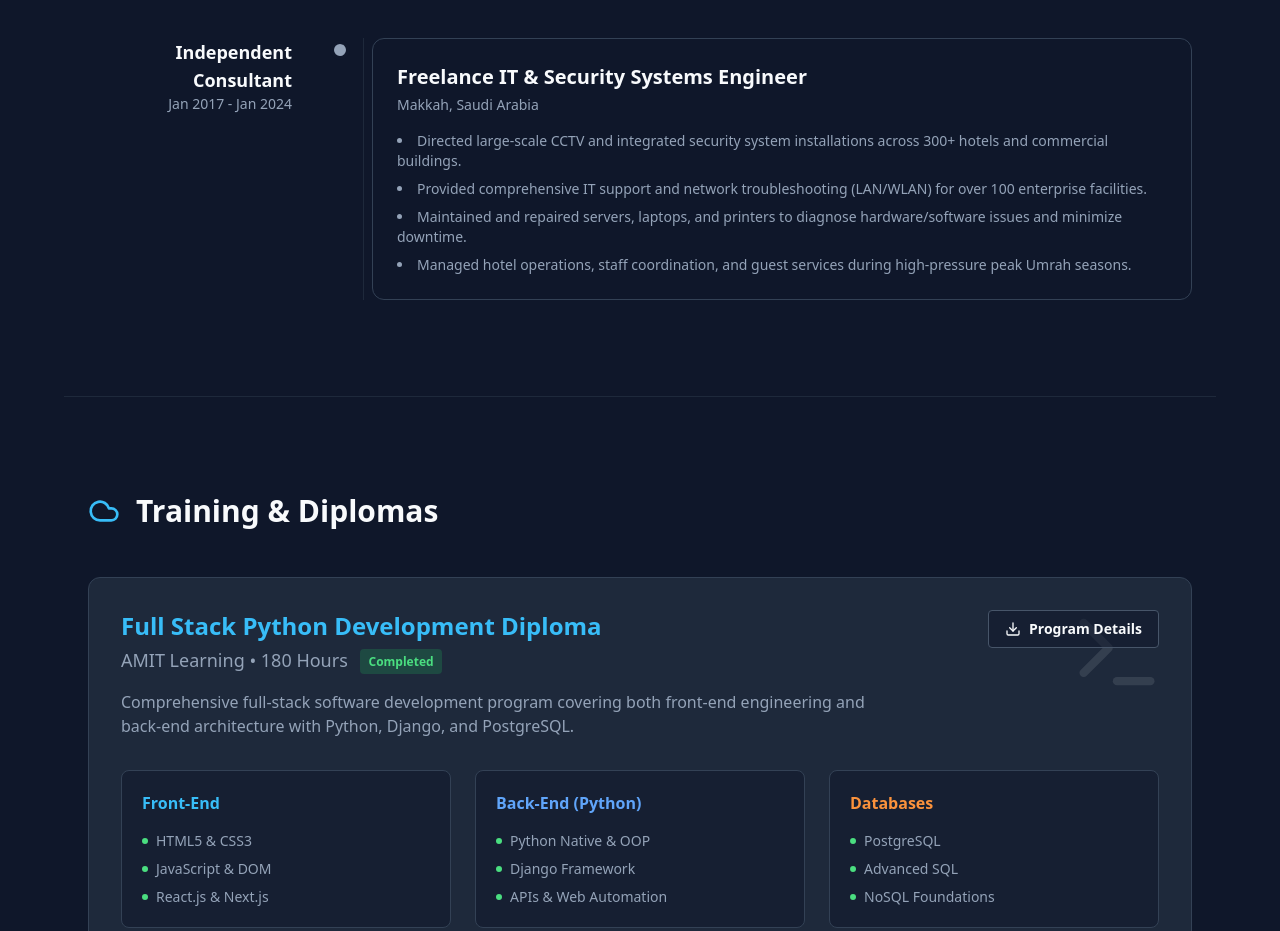
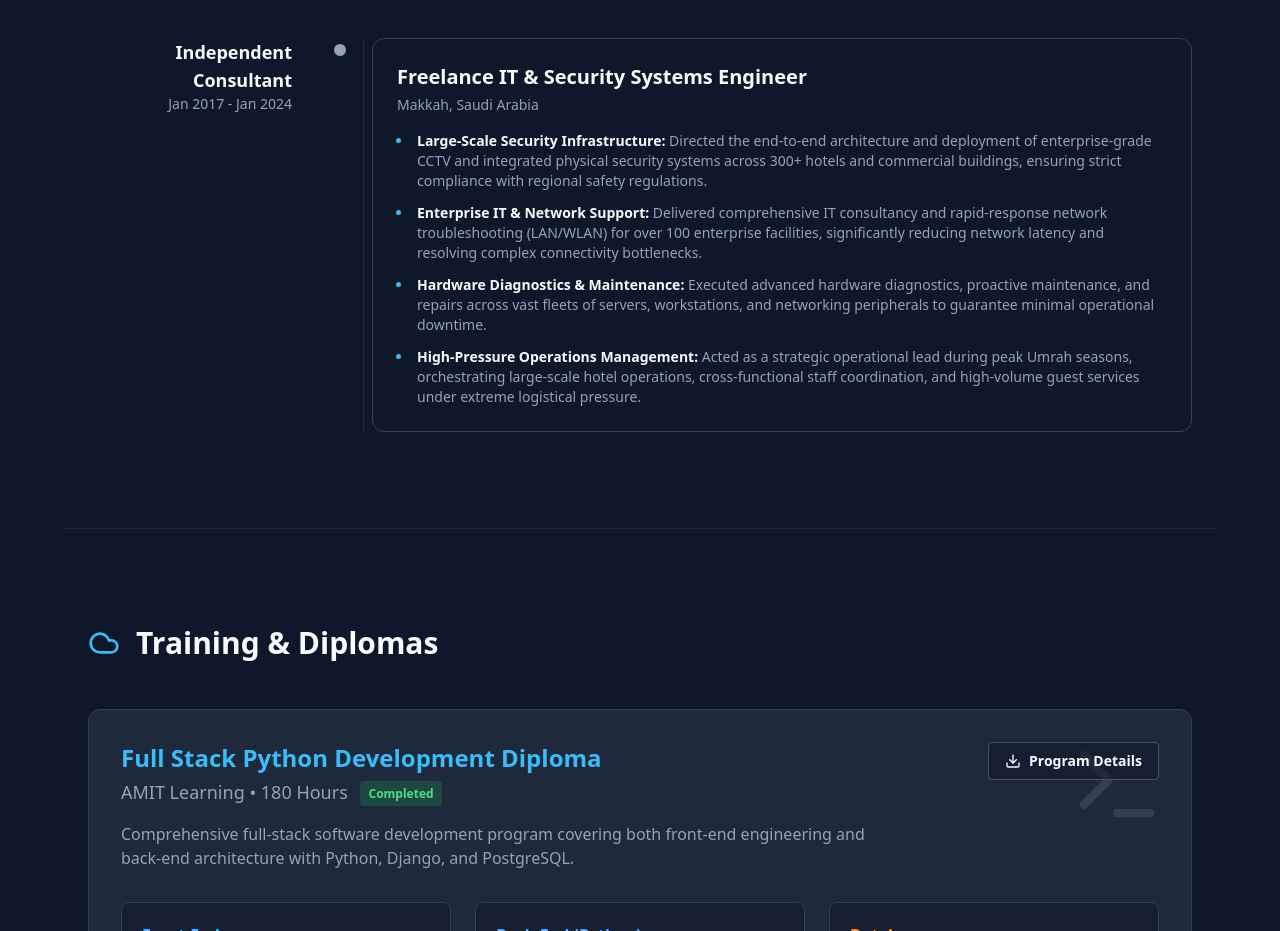
Before and after one commit to engmohammedomar533/portfolio, a React (Vite) app: page / in a window 1280 px wide. Shown: the part 4740-5671 px from the top of the page. Built offline with nearby package versions, Linux system fonts and the light colour scheme.

Commit message:
content: Detail and expand Independent Consultant experience section

```diff
--- a/src/App.tsx
+++ b/src/App.tsx
@@ -392,12 +392,12 @@ function App() {
                 <div className="md:col-span-3 bg-surface/50 p-6 rounded-xl border border-border">
                   <h3 className="text-xl font-bold mb-1">Freelance IT & Security Systems Engineer</h3>
                   <p className="text-muted text-sm mb-4">Makkah, Saudi Arabia</p>
-                  <ul className="space-y-2 text-sm text-muted list-disc list-inside">
-                    <li>Directed large-scale CCTV and integrated security system installations across 300+ hotels and commercial buildings.</li>
-                    <li>Provided comprehensive IT support and network troubleshooting (LAN/WLAN) for over 100 enterprise facilities.</li>
-                    <li>Maintained and repaired servers, laptops, and printers to diagnose hardware/software issues and minimize downtime.</li>
-                    <li>Managed hotel operations, staff coordination, and guest services during high-pressure peak Umrah seasons.</li>
-                  </ul>
+                  <ul className="space-y-3 text-sm text-muted list-outside ml-4 list-disc marker:text-primary">
+                      <li className="pl-1"><strong className="text-text font-semibold">Large-Scale Security Infrastructure:</strong> Directed the end-to-end architecture and deployment of enterprise-grade CCTV and integrated physical security systems across 300+ hotels and commercial buildings, ensuring strict compliance with regional safety regulations.</li>
+                      <li className="pl-1"><strong className="text-text font-semibold">Enterprise IT & Network Support:</strong> Delivered comprehensive IT consultancy and rapid-response network troubleshooting (LAN/WLAN) for over 100 enterprise facilities, significantly reducing network latency and resolving complex connectivity bottlenecks.</li>
+                      <li className="pl-1"><strong className="text-text font-semibold">Hardware Diagnostics & Maintenance:</strong> Executed advanced hardware diagnostics, proactive maintenance, and repairs across vast fleets of servers, workstations, and networking peripherals to guarantee minimal operational downtime.</li>
+                      <li className="pl-1"><strong className="text-text font-semibold">High-Pressure Operations Management:</strong> Acted as a strategic operational lead during peak Umrah seasons, orchestrating large-scale hotel operations, cross-functional staff coordination, and high-volume guest services under extreme logistical pressure.</li>
+                    </ul>
                 </div>
               </div>
             </div>
```
